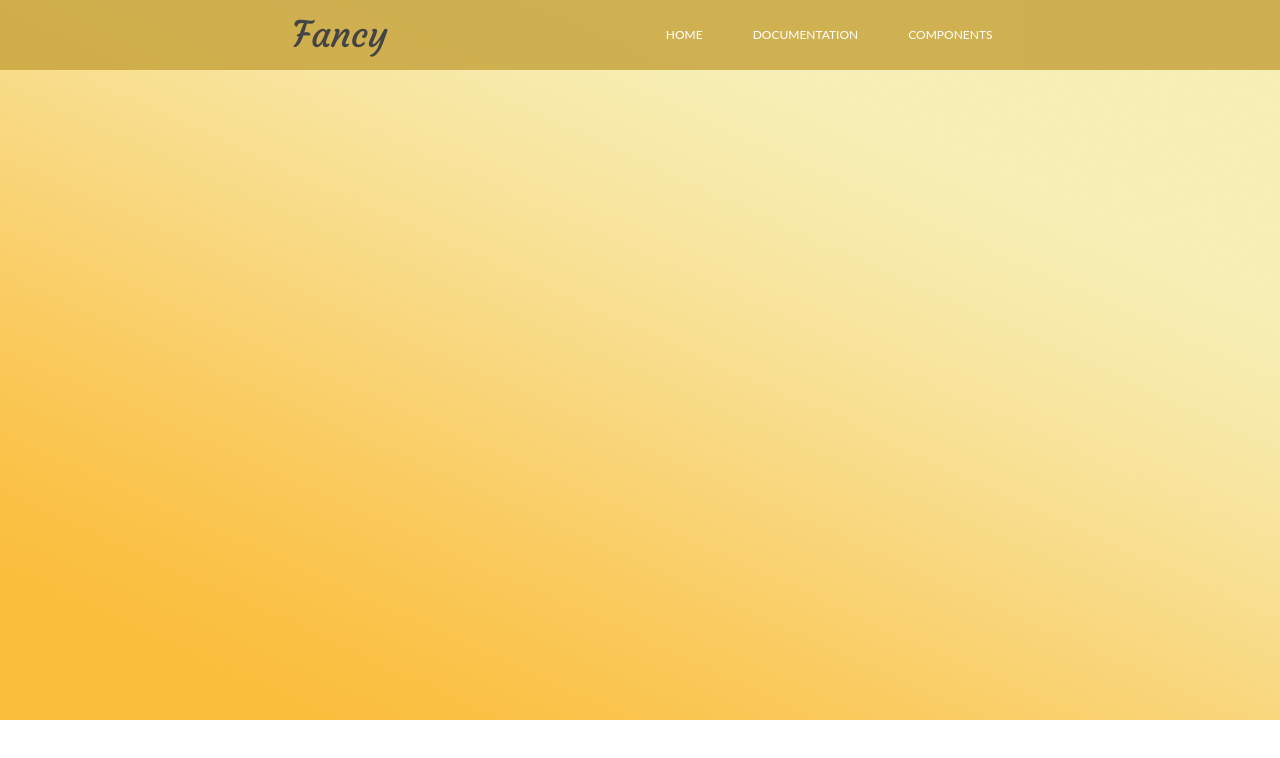
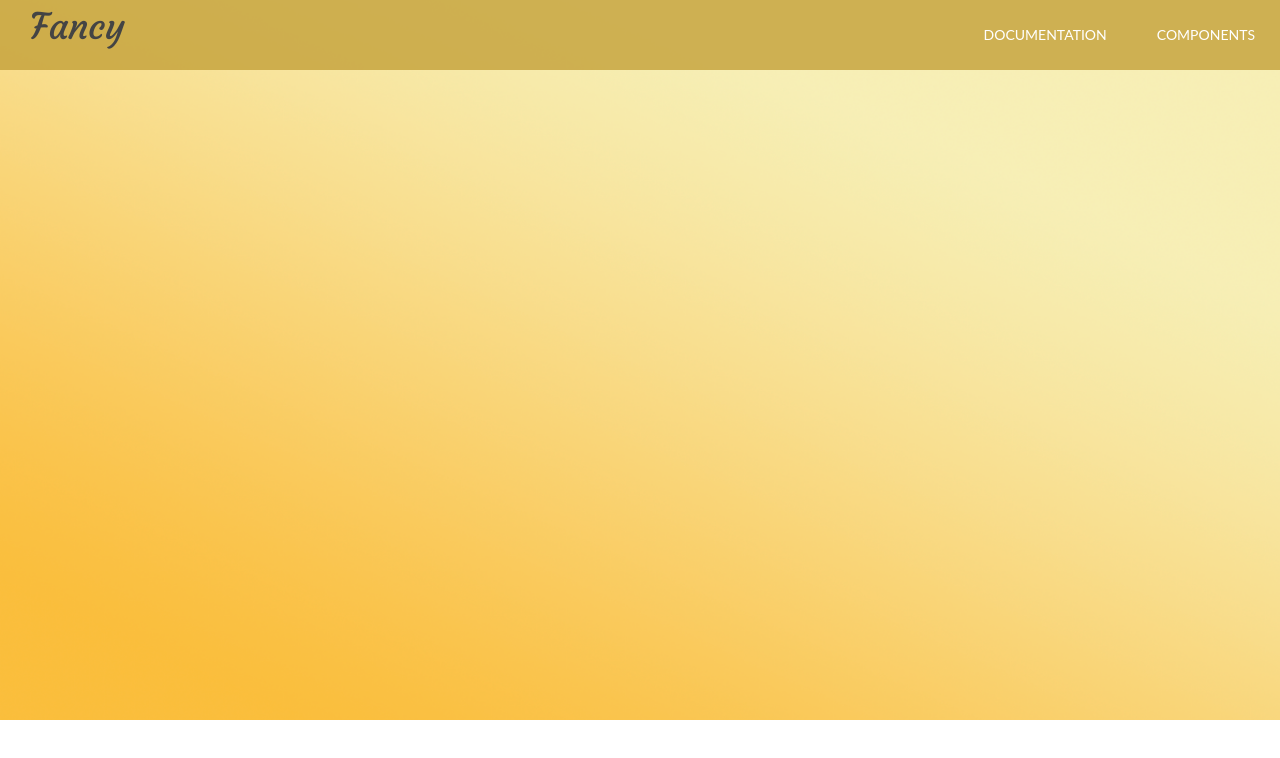
Before and after one commit to igornfaustino/fancy.css, a website: page src/index.html in a window 1280 px wide. Drawn offline with nearby package versions, Linux system fonts and the light colour scheme.

Commit message:
update navbar

```diff
--- a/src/index.html
+++ b/src/index.html
@@ -1,40 +1,45 @@
 <!DOCTYPE html>
 <html lang="en">
-
   <head>
-	<meta charset="UTF-8">
-	<meta name="viewport" content="width=device-width, initial-scale=1.0">
-	<link href="https://fonts.googleapis.com/css?family=Courgette" rel="stylesheet">
-	<meta http-equiv="X-UA-Compatible" content="ie=edge">
+    <meta charset="UTF-8" />
+    <meta name="viewport" content="width=device-width, initial-scale=1.0" />
+    <link
+      href="https://fonts.googleapis.com/css?family=Courgette"
+      rel="stylesheet"
+    />
+    <meta http-equiv="X-UA-Compatible" content="ie=edge" />
     <link rel="shortcut icon" type="image/png" href="favicon.png" />
-	<link rel="stylesheet" href="fancy.css">
+    <link rel="stylesheet" href="fancy.css" />
     <script type="text/javascript" src="js/fancy.js"></script>
-	<script src="http://ajax.googleapis.com/ajax/libs/jquery/1.7.1/jquery.min.js" type="text/javascript"></script>
+    <script
+      src="http://ajax.googleapis.com/ajax/libs/jquery/1.7.1/jquery.min.js"
+      type="text/javascript"
+    ></script>
     <title>Fancy</title>
   </head>
 
-
   <body class="background-body">
-	<div class="header" style="background-color: #c3a038c8">
-		<div class="logo" onclick="changeContent('index.html')" style="cursor:pointer;">Fancy</div>
-		<nav>
-			<ul class="right">
+    <header class="header" style="background-color: #c3a038c8">
+      <nav class="navbar">
+        <div class="logo" style="cursor:pointer;">Fancy</div>
+        <ul>
           <li>
-					<a style="cursor:pointer;" onclick="changeContent('index.html')">HOME</a>
+            <a
+              class="navbar__link"
+              onclick="changeContent('/sections/grid.html')"
+              >DOCUMENTATION</a
+            >
           </li>
           <li>
-					<a style="cursor:pointer;" onclick="changeContent('/sections/grid.html')">DOCUMENTATION</a>
-				</li>
-				<li>
-					<a style="cursor:pointer;" onclick="changeContent('/sections/documentation.html')">COMPONENTS</a>
+            <a
+              class="navbar__link"
+              onclick="changeContent('/sections/documentation.html')"
+              >COMPONENTS</a
+            >
           </li>
         </ul>
       </nav>
-		<!-- <label for="nav-toggle" class="nav-toggle-label">
-			<span></span>
-		</label> -->
-	</div>
+    </header>
   </body>
   <div id="content"></div>
-
 </html>
--- a/src/scss/base/_typography.scss
+++ b/src/scss/base/_typography.scss
@@ -3,3 +3,7 @@ body {
   font-weight: 400;
   line-height: 1.7;
 }
+
+.text {
+  font-size: 1.6rem;
+}
--- a/src/scss/components/nav/_nav.scss
+++ b/src/scss/components/nav/_nav.scss
@@ -1,65 +1,37 @@
-nav {
+.navbar {
   color: #fff;
   height: 100%;
   line-height: 7rem;
   display: block;
-}
 
-nav
-	a {
-  	color: #fff;
-}
+  .navbar__link {
+    color: #fff;
+    cursor: pointer;
+    font-size: 1.4rem;
+	padding: 0 2.5rem;
+	text-decoration: none;
 
-nav
-	a:hover {
-  	color: #000000;
-}
+    &:hover {
+      color: #000000;
+    }
+  }
 
-nav
-	ul {
-		margin: 0;
-		list-style-type: none;
-}
+  ul {
+    float: right;
+    list-style-type: none;
 
-nav
-	ul
-		li {
-		-webkit-transition: background-color 0.3s;
-		transition: background-color 0.3s;
-		float: left;
-		padding: 0;
-}
-
-nav
-	ul
-		li.active {
-  		background-color: rgba(0, 0, 0, 0.2);
-}
-
-nav
-	ul
-		a {
-		-webkit-transition: background-color 0.3s;
-		transition: background-color 0.3s;
-		font-size: 1.2rem;
-		color: #fff;
-		display: block;
-		padding: 0 2.5rem;
-		cursor: pointer;
-}
-
-nav
-	ul
-		li
-			a {
-  		text-decoration: none;
+    li {
+      float: left;
+      padding: 0;
+    }
+  }
 }
 
 .nav-column {
   display: flex;
-  flex-direction:column;
+  flex-direction: column;
 }
 
 .dividers-v {
-  border-bottom: .1rem solid #828282d4;
+  border-bottom: 0.1rem solid #828282d4;
 }
--- a/src/scss/layout/_header.scss
+++ b/src/scss/layout/_header.scss
@@ -1,14 +1,14 @@
 .header {
-  text-align: center;
-  position: fixed;
-  top: 0rem;
   width: 100%;
   z-index: 999;
-}
 
-@media screen and (min-width: 80rem) {
-  .header {
-    display: grid;
-    grid-template-columns: 1fr auto minmax(60rem, 1fr) 1fr;
+  &--fixed-top {
+    top: 0rem;
+    position: fixed;
+  }
+
+  &--fixed-bottom {
+    position: fixed;
+    bottom: 0rem;
   }
 }
--- a/src/scss/themes/fancy-theme/components/_logo.scss
+++ b/src/scss/themes/fancy-theme/components/_logo.scss
@@ -6,6 +6,7 @@
   line-height: 4rem;
   font-family: "Courgette", cursive;
   grid-column: 3 / 4;
+  display: inline;
 }
 
 @media screen and (min-width: 80rem) {
```
Also changed, not shown: src/fancy.css, 1 other file. Lines whose indentation alone changed are shown as unchanged.
